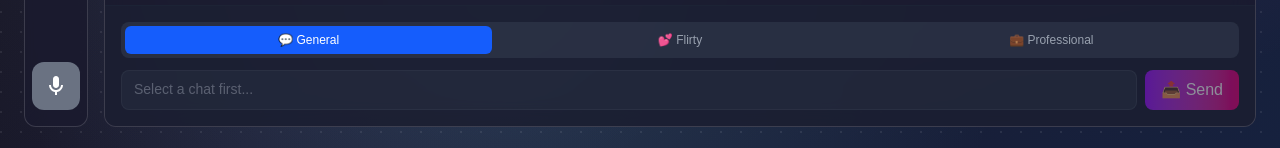
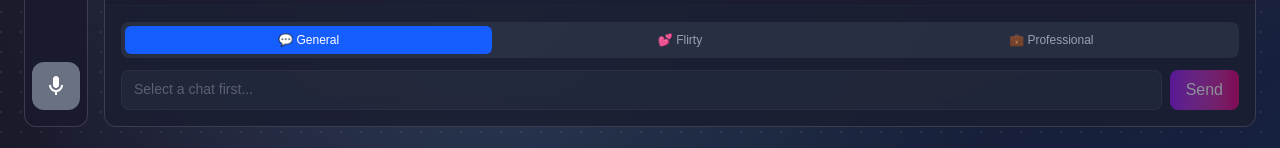
Before and after one commit to nicholasching/HTN2025, a Next.js app in the folder frontend/: page / in a window 1280 px wide. Shown: the part 649-797 px from the top of the page. Built offline with nearby package versions, Linux system fonts and the light colour scheme; no server answers.

Commit message:
chore: fixed styling

```diff
--- a/frontend/components/BeeperExample.tsx
+++ b/frontend/components/BeeperExample.tsx
@@ -1940,7 +1940,7 @@ Generate a flirty response that builds attraction and romantic interest:`;
                       <span className="text-xs">Sending...</span>
                     </div>
                   ) : (
-                    '📤 Send'
+                    'Send'
                   )}
                 </button>
               </div>
```
